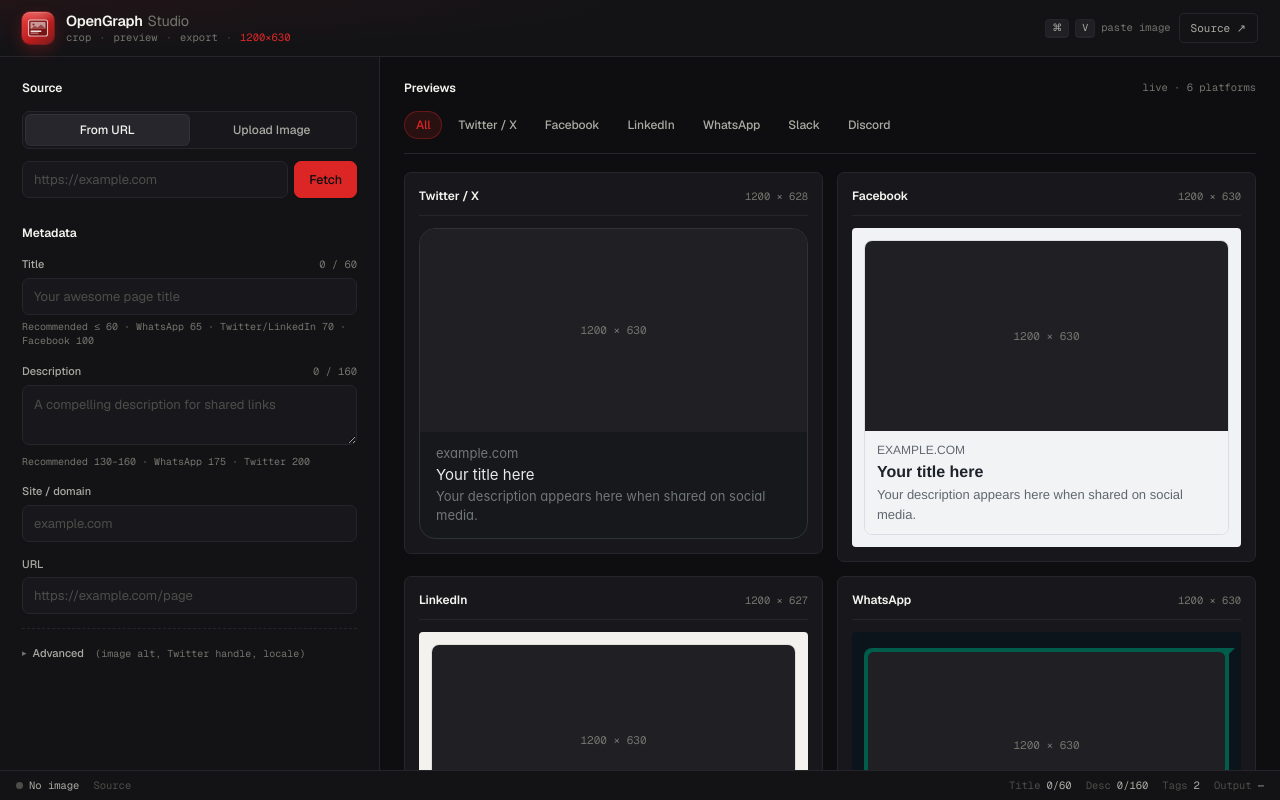
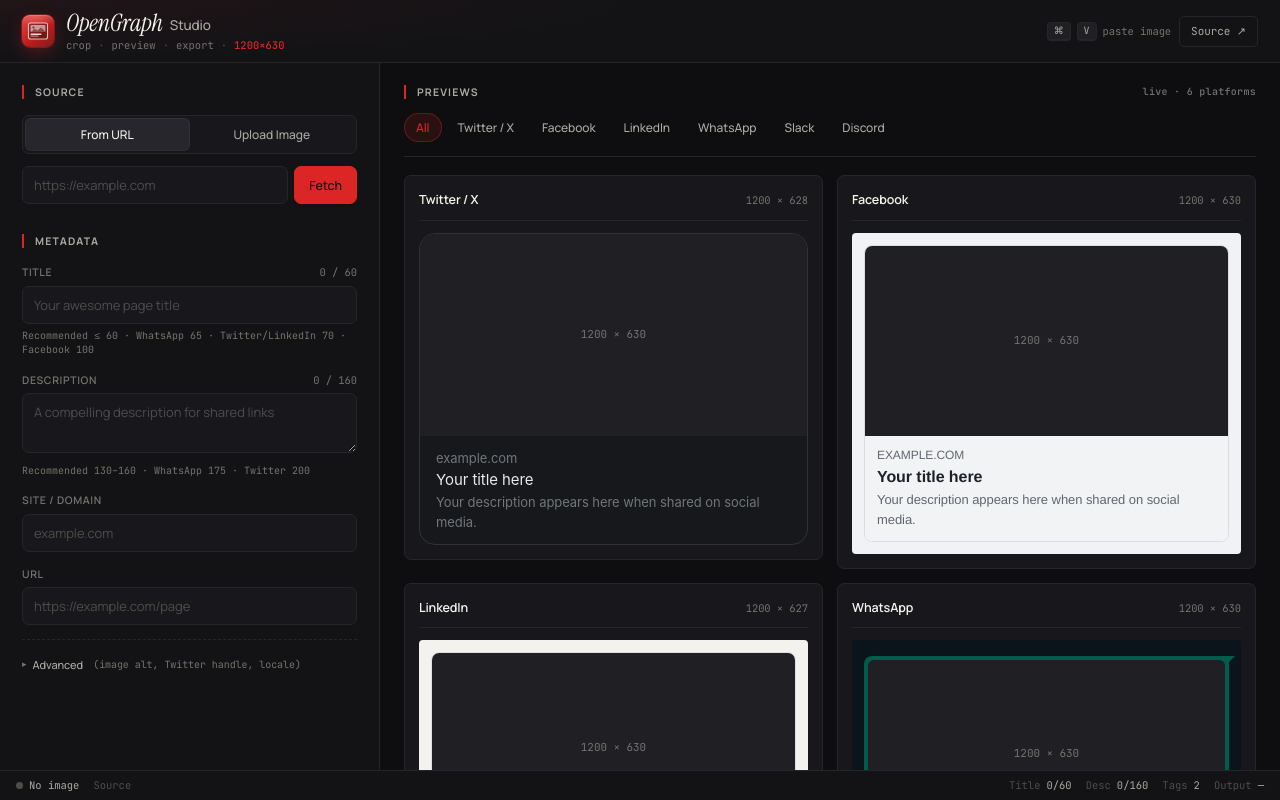
Before and after one commit to apoorvdarshan/opengraph-studio, a plain HTML site: page index.html in a window 1280 px wide. Drawn offline with nearby package versions, Linux system fonts and the light colour scheme.

Commit message:
Switch to Manrope + Instrument Serif typography with refined hierarchy

```diff
--- a/index.html
+++ b/index.html
@@ -7,7 +7,7 @@
 <meta name="description" content="Crop, compress and preview Open Graph images for Twitter, Facebook, LinkedIn, WhatsApp, Slack and Discord. All in your browser." />
 <link rel="preconnect" href="https://fonts.googleapis.com">
 <link rel="preconnect" href="https://fonts.gstatic.com" crossorigin>
-<link href="https://fonts.googleapis.com/css2?family=Geist:wght@400;500;600;700&family=Geist+Mono:wght@400;500&display=swap" rel="stylesheet">
+<link href="https://fonts.googleapis.com/css2?family=Instrument+Serif:ital@0;1&family=Manrope:wght@400;500;600;700;800&family=JetBrains+Mono:wght@400;500;700&display=swap" rel="stylesheet">
 <style>
 * { box-sizing: border-box; margin: 0; padding: 0; }
 
@@ -29,8 +29,9 @@
   --accent-glow: rgba(220, 38, 38, 0.22);
   --success: #6dd58c;
   --danger: #f87171;
-  --sans: 'Geist', -apple-system, BlinkMacSystemFont, sans-serif;
-  --mono: 'Geist Mono', ui-monospace, 'SF Mono', monospace;
+  --sans: 'Manrope', -apple-system, BlinkMacSystemFont, sans-serif;
+  --serif: 'Instrument Serif', 'Times New Roman', serif;
+  --mono: 'JetBrains Mono', ui-monospace, 'SF Mono', monospace;
   --radius: 7px;
   --radius-sm: 5px;
   --radius-lg: 10px;
@@ -40,15 +41,20 @@
 }
 
 html, body { height: 100%; }
+html { background: var(--bg); }
 body {
   font-family: var(--sans);
-  background: var(--bg);
+  background:
+    radial-gradient(70% 50% at 100% 0%, rgba(220,38,38,0.06), transparent 55%),
+    radial-gradient(60% 60% at 0% 100%, rgba(220,38,38,0.035), transparent 55%),
+    var(--bg);
+  background-attachment: fixed;
   color: var(--text);
   font-size: 13.5px;
-  line-height: 1.5;
+  line-height: 1.55;
   -webkit-font-smoothing: antialiased;
   text-rendering: optimizeLegibility;
-  font-feature-settings: 'cv11', 'ss01';
+  letter-spacing: -0.005em;
 }
 
 ::selection { background: var(--accent-soft); color: var(--text); }
@@ -101,19 +107,28 @@ body {
   background: radial-gradient(120% 60% at 50% 0%, rgba(255,255,255,0.22), transparent 60%);
   pointer-events: none;
 }
-.brand-text { display: flex; flex-direction: column; gap: 4px; min-width: 0; }
+.brand-text { display: flex; flex-direction: column; gap: 5px; min-width: 0; }
 .brand-name {
-  font-size: 14.5px;
-  font-weight: 600;
-  letter-spacing: -0.018em;
-  line-height: 1;
+  font-family: var(--serif);
+  font-size: 24px;
+  font-style: italic;
+  font-weight: 400;
+  line-height: 0.95;
+  letter-spacing: -0.01em;
+  color: var(--text);
   display: inline-flex;
   align-items: baseline;
-  gap: 5px;
+  gap: 7px;
 }
 .brand-name .dim {
-  font-weight: 400;
-  color: var(--text-3);
+  font-family: var(--sans);
+  font-style: normal;
+  font-weight: 500;
+  font-size: 13.5px;
+  color: var(--text-2);
+  letter-spacing: -0.01em;
+  position: relative;
+  top: -1px;
 }
 .brand-tag {
   font-family: var(--mono);
@@ -123,10 +138,10 @@ body {
   letter-spacing: 0;
   display: flex;
   align-items: center;
-  gap: 8px;
+  gap: 7px;
 }
 .brand-tag .sep { color: var(--text-4); }
-.brand-tag .dim-spec { color: var(--accent); font-variant-numeric: tabular-nums; }
+.brand-tag .dim-spec { color: var(--accent); font-variant-numeric: tabular-nums; font-weight: 500; }
 .header-right { display: flex; align-items: center; gap: 8px; }
 .kbd-hint {
   display: inline-flex;
@@ -192,25 +207,31 @@ kbd {
 }
 
 /* ===== Section headers ===== */
-.section { margin-bottom: 26px; }
+.section { margin-bottom: 30px; }
 .section-title {
-  font-size: 12px;
-  font-weight: 600;
-  color: var(--text);
-  margin-bottom: 14px;
+  font-size: 10.5px;
+  font-weight: 700;
+  color: var(--text-2);
+  text-transform: uppercase;
+  letter-spacing: 0.11em;
+  margin-bottom: 16px;
+  padding-left: 11px;
+  border-left: 2px solid var(--accent);
   display: flex;
   align-items: center;
   justify-content: space-between;
   gap: 10px;
-  letter-spacing: -0.005em;
+  line-height: 1.2;
+  min-height: 14px;
 }
 .section-title .meta {
   font-family: var(--mono);
-  font-size: 10.5px;
-  font-weight: 400;
+  font-size: 10px;
+  font-weight: 500;
   color: var(--text-3);
-  letter-spacing: 0;
+  letter-spacing: 0.03em;
   font-variant-numeric: tabular-nums;
+  text-transform: none;
 }
 
 /* ===== Tabs ===== */
@@ -338,9 +359,11 @@ button.secondary:hover { border-color: var(--border-2); background: var(--panel-
 }
 .field-label {
   display: block;
-  font-size: 11px;
-  color: var(--text-2);
-  font-weight: 500;
+  font-size: 10.5px;
+  color: var(--text-3);
+  font-weight: 600;
+  text-transform: uppercase;
+  letter-spacing: 0.06em;
 }
 .field-count {
   font-family: var(--mono);
@@ -428,7 +451,15 @@ button.secondary:hover { border-color: var(--border-2); background: var(--panel-
   color: var(--accent);
   background: var(--accent-soft);
 }
-.dz-text { font-size: 13px; color: var(--text); font-weight: 500; letter-spacing: -0.005em; }
+.dz-text {
+  font-family: var(--serif);
+  font-style: italic;
+  font-size: 17px;
+  color: var(--text);
+  font-weight: 400;
+  letter-spacing: -0.005em;
+  line-height: 1.2;
+}
 .dz-hint {
   font-family: var(--mono);
   font-size: 10.5px;
@@ -747,10 +778,10 @@ button.download:disabled { opacity: 0.5; cursor: not-allowed; }
   border-bottom: 1px solid var(--border);
 }
 .pc-name {
-  font-size: 12px;
+  font-size: 12.5px;
   font-weight: 600;
   color: var(--text);
-  letter-spacing: -0.005em;
+  letter-spacing: -0.01em;
 }
 .pc-dim {
   font-family: var(--mono);
@@ -923,24 +954,30 @@ button.download:disabled { opacity: 0.5; cursor: not-allowed; }
   gap: 12px;
 }
 .meta-output-title {
-  font-size: 12px;
-  font-weight: 600;
+  font-family: var(--serif);
+  font-style: italic;
+  font-size: 22px;
+  font-weight: 400;
   color: var(--text);
-  letter-spacing: -0.005em;
+  letter-spacing: -0.01em;
+  line-height: 1;
   display: flex;
   align-items: center;
-  gap: 8px;
+  gap: 10px;
 }
 .meta-output-title .tag-badge {
   font-family: var(--mono);
   font-size: 10px;
   background: var(--accent-soft);
   color: var(--accent);
-  padding: 2px 6px;
+  padding: 3px 7px;
   border-radius: 4px;
   font-weight: 500;
   letter-spacing: 0;
   font-variant-numeric: tabular-nums;
+  border: 1px solid rgba(220,38,38,0.2);
+  position: relative;
+  top: -2px;
 }
 .meta-output-sub {
   font-family: var(--mono);
```
